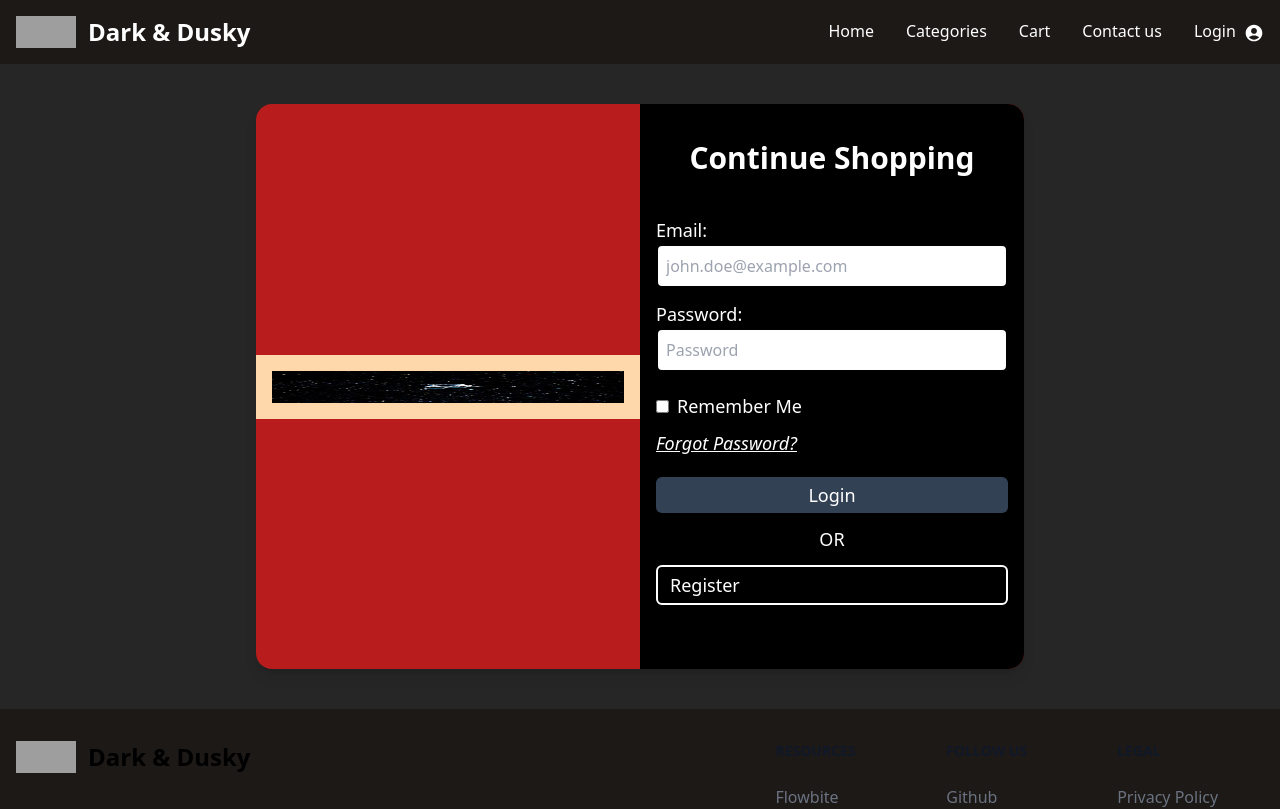
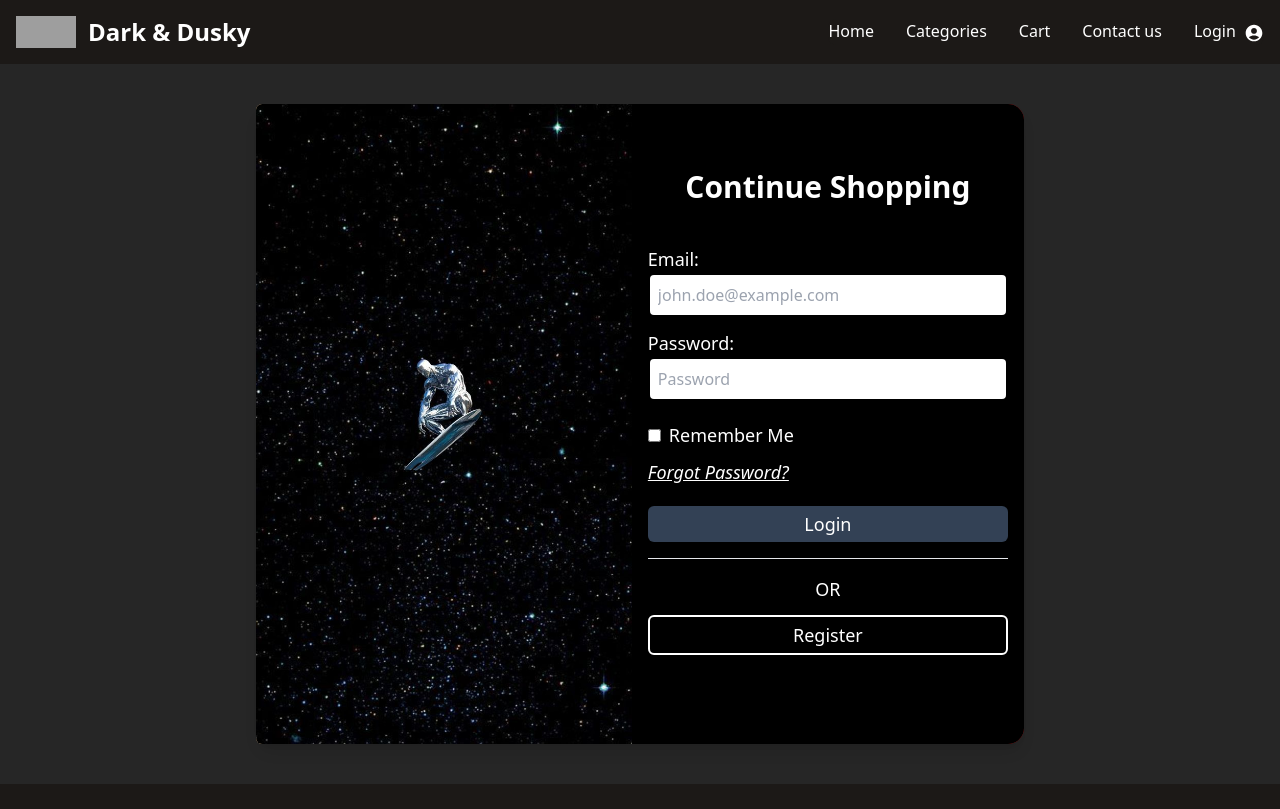
Before and after one commit to bryanC29/d-z-international, a Next.js app: page /login in a window 1280 px wide. Shown: the top 809 px of the page. Built offline with nearby package versions, Linux system fonts and the light colour scheme; grey boxes are pictures that could not be loaded.

Commit message:
BUILD:carousels

```diff
--- a/src/app/login/page.tsx
+++ b/src/app/login/page.tsx
@@ -1,17 +1,17 @@
 import Link from "next/link"
-import Carousel from "@/components/carousel/page"
+import Carousel_login from "@/components/carousel_login/page"
 
 export default function Login() {
     return (
         <>
         <div className="bg-neutral-800 flex justify-center items-center">
-            <div className="bg-red-700 md:w-[60%] w-[90%] my-10 flex items-center justify-center rounded-2xl shadow-lg">
-                <div className="bg-orange-200 p-4 w-full hidden md:inline-block">
-                    <Carousel />
+            <div className="bg-red-700 md:w-[60%] w-[90%] my-10 flex relative items-center h-[80vh] justify-center rounded-2xl shadow-lg">
+                <div className="bg-orange-200 w-full h-[80vh] rounded-l-md hidden md:inline-block">
+                    <Carousel_login />
                 </div>
-                <div className="bg-black p-7 md:p-4 w-full rounded-2xl md:rounded-l-none">
+                <div className="bg-black p-7 md:p-4 w-full rounded-2xl md:rounded-l-none h-[80vh] flex flex-col justify-center">
                     <p className="text-3xl text-center font-bold py-10 pt-5 text-white">Continue Shopping</p>
-                    <form className="pb-5" action="">
+                    <form className="pb-4" action="">
                         <label className="block text-lg text-white" id="email" htmlFor="">Email:</label>
                         <input className="w-full mb-3 border-2 border-black rounded-md p-2" placeholder="john.doe@example.com" type="email" name="email" id="email" />
                         <label className="block text-lg text-white" id="password" htmlFor="">Password:</label>
@@ -20,8 +20,9 @@ export default function Login() {
                         <label className="text-lg text-white " id="remember" htmlFor="">Remember Me</label>
                         <Link className="block underline mb-5 text-lg text-white italic" href="http://">Forgot Password?</Link>
                         <button className="bg-slate-700 rounded-md mb-3 px-3 py-1 block w-full text-lg text-white border-white hover:bg-slate-800" type="submit">Login</button>
+                        <hr className="my-4" ></hr>
                         <p className="text-center text-lg mb-3 text-white" >OR</p>
-                        <Link href="/signin"className="bg-black rounded-md  px-3 py-1 mb-7 block w-full text-white text-lg border-2 border-white hover:text-black hover:bg-white" type="submit">Register</Link>
+                        <Link href="/signin"className="bg-black rounded-md  px-3 py-1 mb-7 block w-full text-white text-lg border-2 border-white hover:text-black hover:bg-white text-center" type="submit">Register</Link>
                     </form>
                 </div>
             </div>
--- a/src/app/signin/page.tsx
+++ b/src/app/signin/page.tsx
@@ -1,12 +1,15 @@
 import Link from "next/link"
+import Carousel_signin from "@/components/carousel_signin/page"
 
 export default function(){
     return(
         <>
         <div className="bg-neutral-800 flex justify-center items-center">
-            <div className="bg-red-700 md:w-[60%] w-[90%] my-10 flex items-center justify-center rounded-2xl shadow-lg">
-                <div className="bg-orange-200 p-4 w-full hidden md:inline-block"></div>
-                <div className="bg-black p-7 md:p-4 w-full rounded-2xl md:rounded-l-none">
+            <div className="bg-red-700 md:w-[60%] w-[90%] my-10 flex items-center justify-center rounded-2xl shadow-lg md:h-[110vh]">
+                <div className="bg-orange-200 w-full hidden rounded-l-md h-[110vh] md:inline-block">
+                    <Carousel_signin/>
+                </div>
+                <div className="bg-black p-7 md:p-4 w-full rounded-2xl md:h-[110vh] md:rounded-l-none flex flex-col justify-center ">
                     <p className="text-3xl text-center font-bold py-10 pt-5 text-white">Sign In</p>
                     <form className="pb-5" action="">
                         <label className="block text-lg text-white" id="name" htmlFor="">Name:</label>
@@ -24,7 +27,7 @@ export default function(){
                         <button className="bg-slate-700 rounded-md mb-6 px-3 py-1 block w-full text-lg text-white border-white hover:bg-slate-800" type="submit">Register</button>
                         <hr className="m-4"></hr>
                         {/* <Link href="/signin"className="bg-black rounded-md  px-3 py-1 mb-7 block w-full text-white text-lg border-2 border-white hover:text-black hover:bg-white" type="submit">Register</Link> */}
-                        <p className="text-white text-center text-lg">Already a user ? | <Link href="/login" className="underline">Login In</Link></p>
+                        <p className="text-white text-center text-lg">Already a user? | <Link href="/login" className="underline italic">Login In</Link></p>
                     </form>
                 </div>
             </div>
--- a/src/components/carousel/page.tsx
+++ b/src/components/carousel_login/page.tsx
@@ -32,16 +32,16 @@ const Carousel = () => {
 
     return (
         <div>
-            <div className=" object-cover">
+            <div className='h-[80vh]'>
                 {images.map((item, index) =>
                     current === index && (
                         <Image
                             key={index}
                             src={item}
-                            className="h-8"
+                            className="h-[100%] rounded-l-md"
                             alt="Dark & Dusky Logo"
                             width={450}
-                            height={0}
+                            height={500}
                         />
                     )
                 )}
--- /dev/null
+++ b/src/components/carousel_signin/page.tsx
@@ -0,0 +1,53 @@
+'use client';
+
+import { useEffect, useState } from "react"
+import Image from "next/image";
+import { autocompleteClasses } from "@mui/material";
+
+const images = [
+    "/xyz (1).jpeg",
+    "/xyz (2).jpeg",
+    "/xyz (3).jpeg",
+    "/xyz (4).jpeg",
+
+];
+
+const Carousel = () => {
+
+    const [current, setCurrent] = useState(0);
+
+    useEffect(()=>{
+        setTimeout(() => {
+            nextSlide();
+        }, 4000);
+    })
+
+    const nextSlide = () => {
+        setCurrent(current === images.length - 1 ? 0 : current + 1);
+    }
+
+    const prevSlide = () => {
+        setCurrent(current === 0 ? images.length - 1 : current - 1);
+    }
+
+    return (
+        <div>
+            <div className='h-[110vh]'>
+                {images.map((item, index) =>
+                    current === index && (
+                        <Image
+                            key={index}
+                            src={item}
+                            className="h-[100%] rounded-l-md"
+                            alt="Dark & Dusky Logo"
+                            width={450}
+                            height={500}
+                        />
+                    )
+                )}
+            </div>
+        </div>
+    )
+}
+
+export default Carousel
```
